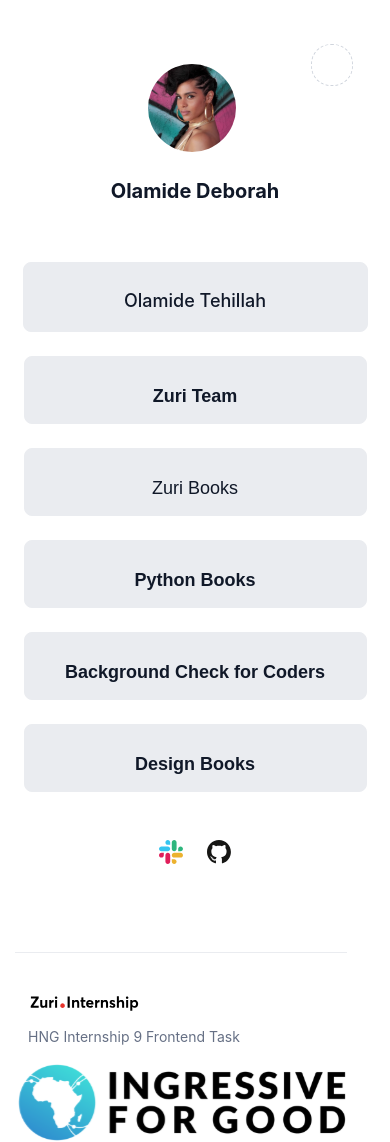
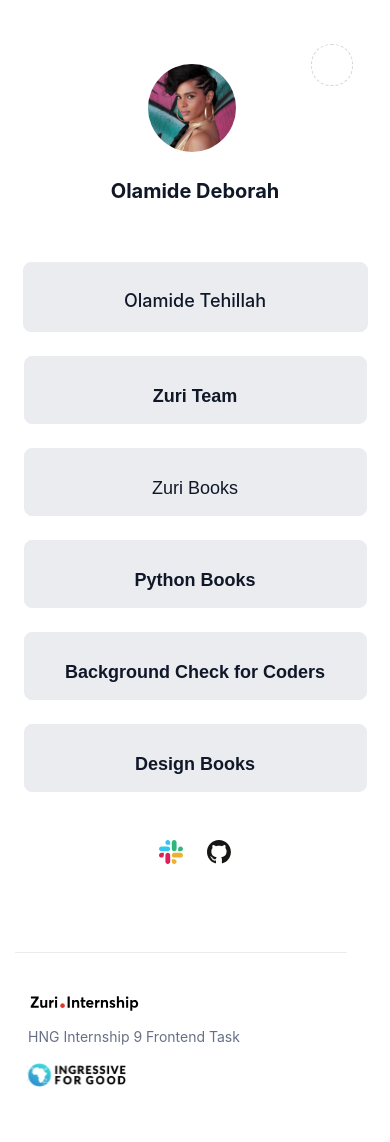
Before and after one commit to chayilDeborah/zuri-webpage, a React (Create React App) app: page / in a window 390 px wide. After the commit the page ends 1087 px from the top, so only its background shows below. Built offline with nearby package versions, Linux system fonts and the light colour scheme; the HTML template or start-up script is replaced by a standard one.

Commit message:
fix footer mobile responsiveness

```diff
--- a/src/component/Home.jsx
+++ b/src/component/Home.jsx
@@ -85,7 +85,7 @@
                 <div className="hng-text">
                   <div>HNG Internship 9 Frontend Task</div>
                 </div>
-                <img src={I4G} alt="i4g" />
+                <img src={I4G} alt="i4g" className="i4g"/>
               </div>
             </div>
           </div>
```
Also changed, not shown: src/App.css (+0 -8 lines).
